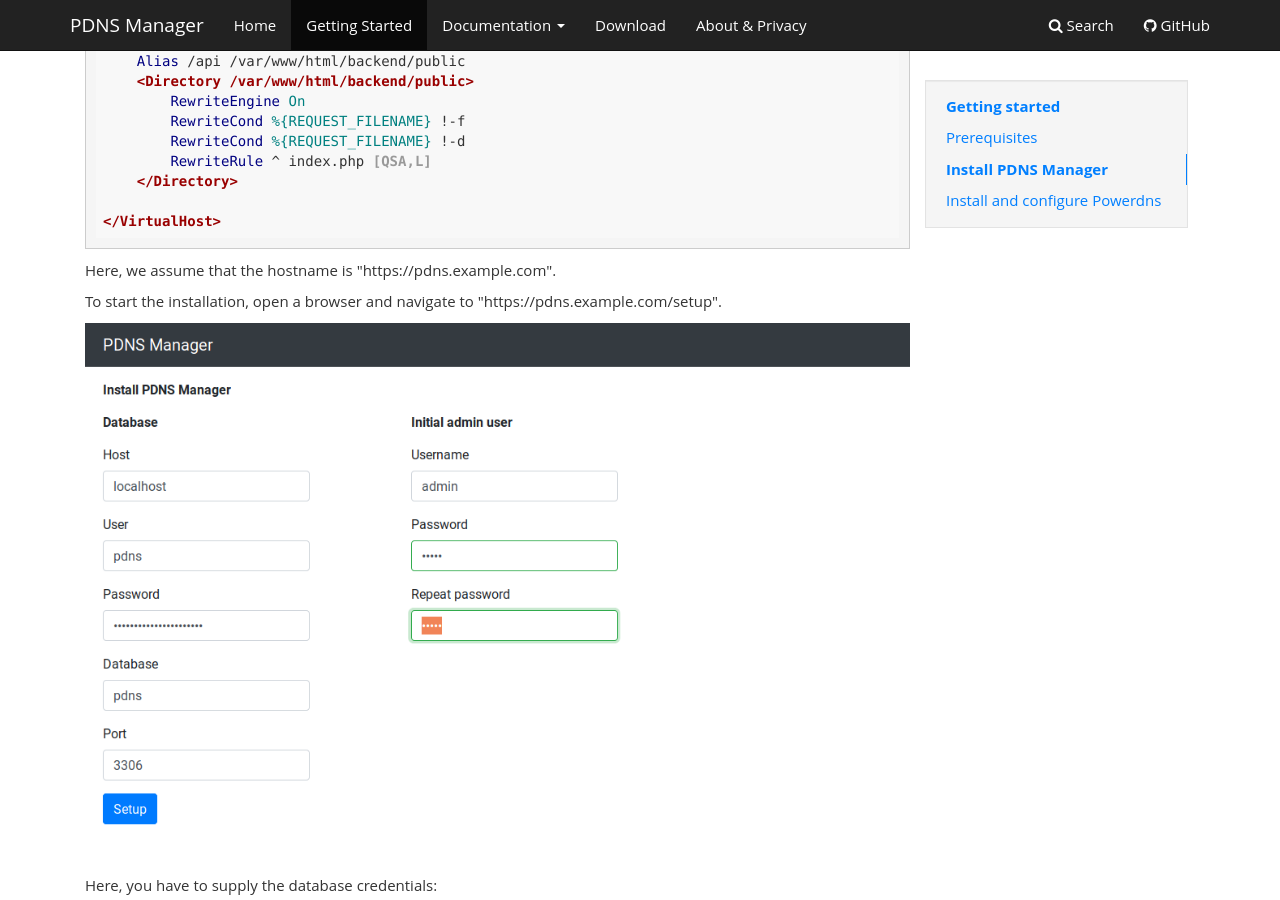
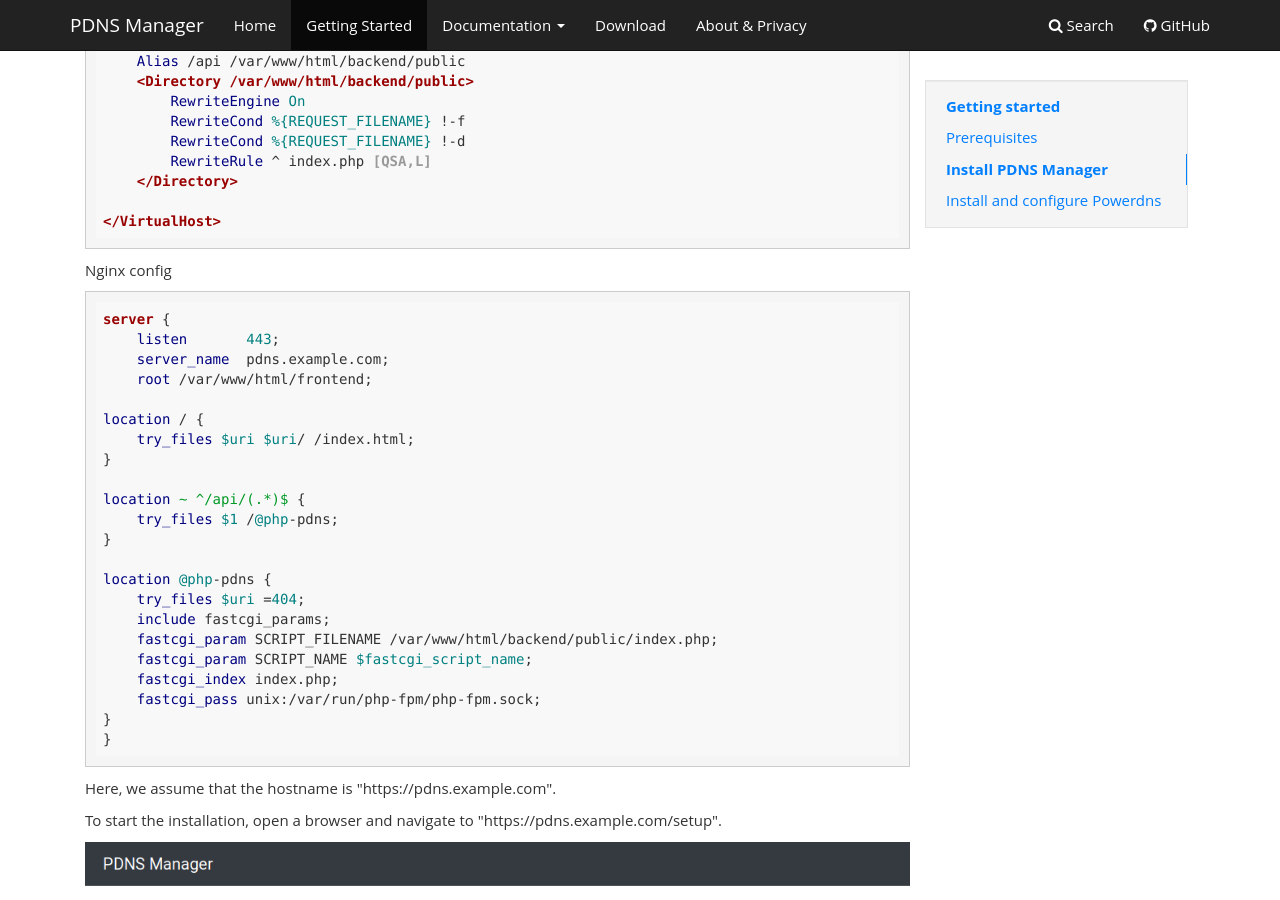
Before and after one commit to loewexy/pdns-manager-website, an MkDocs documentation site: the page built from content/quickstart.md, in a window 1280 px wide and 900 px high, scrolled down 772 px. Built offline with MkDocs 1.6.1, drawn with Linux system fonts in a browser that asks for light colours; comment, search, counter and statistics services are not loaded.

Commit message:
add Nginx config

````diff
--- a/content/quickstart.md
+++ b/content/quickstart.md
@@ -49,6 +49,35 @@ an Apache VHost with a config like the following:
 
 </VirtualHost>
 ```
+
+Nginx config
+
+```
+server {
+    listen       443;
+    server_name  pdns.example.com;
+    root /var/www/html/frontend;
+
+location / {
+    try_files $uri $uri/ /index.html;
+}
+
+location ~ ^/api/(.*)$ {
+    try_files $1 /@php-pdns;
+}
+
+location @php-pdns {
+    try_files $uri =404;
+    include fastcgi_params;
+    fastcgi_param SCRIPT_FILENAME /var/www/html/backend/public/index.php;
+    fastcgi_param SCRIPT_NAME $fastcgi_script_name;
+    fastcgi_index index.php;
+    fastcgi_pass unix:/var/run/php-fpm/php-fpm.sock;
+}
+}
+```
+
+
 
 Here, we assume that the hostname is "https://pdns.example.com".
 
````
